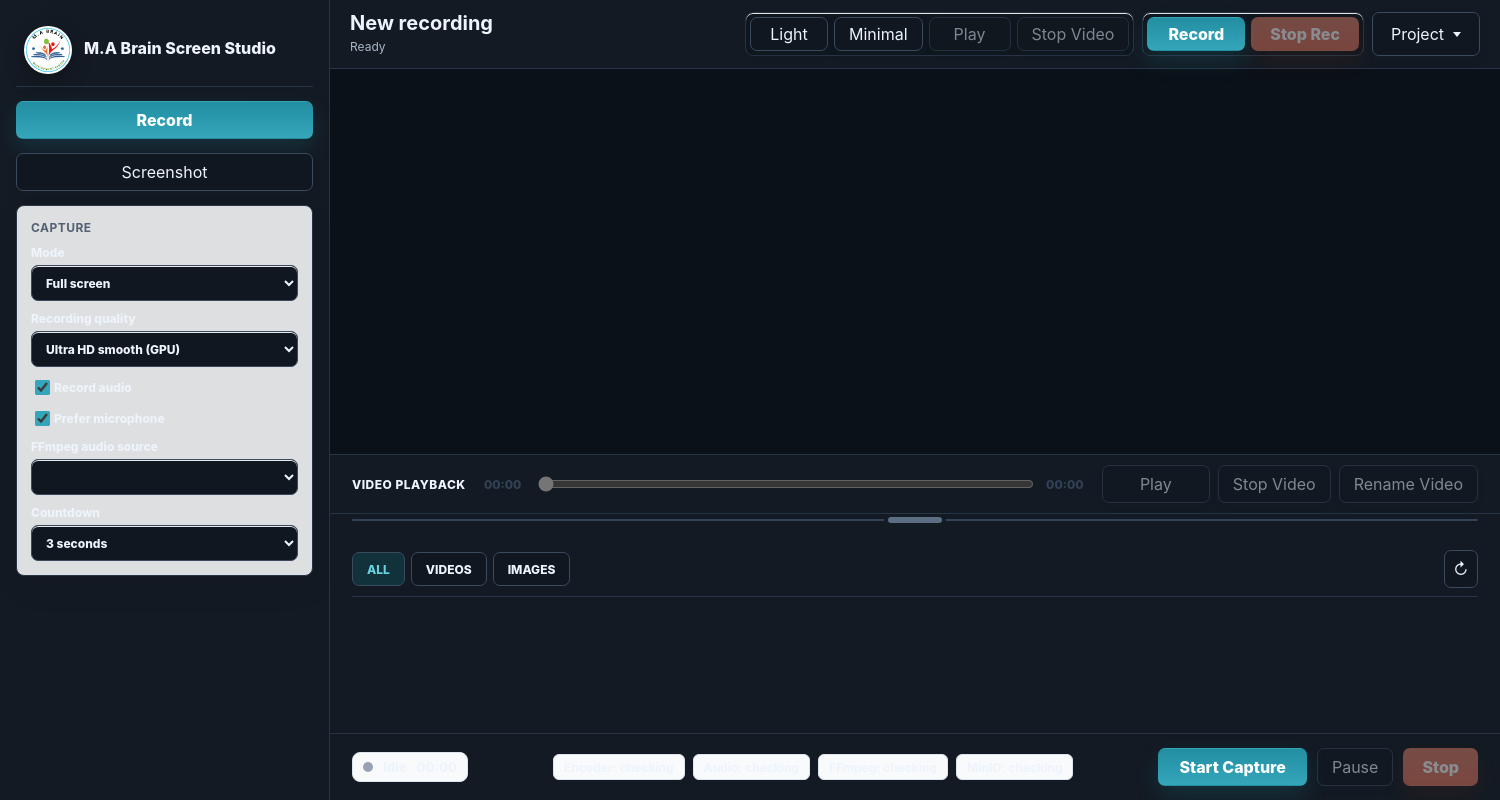
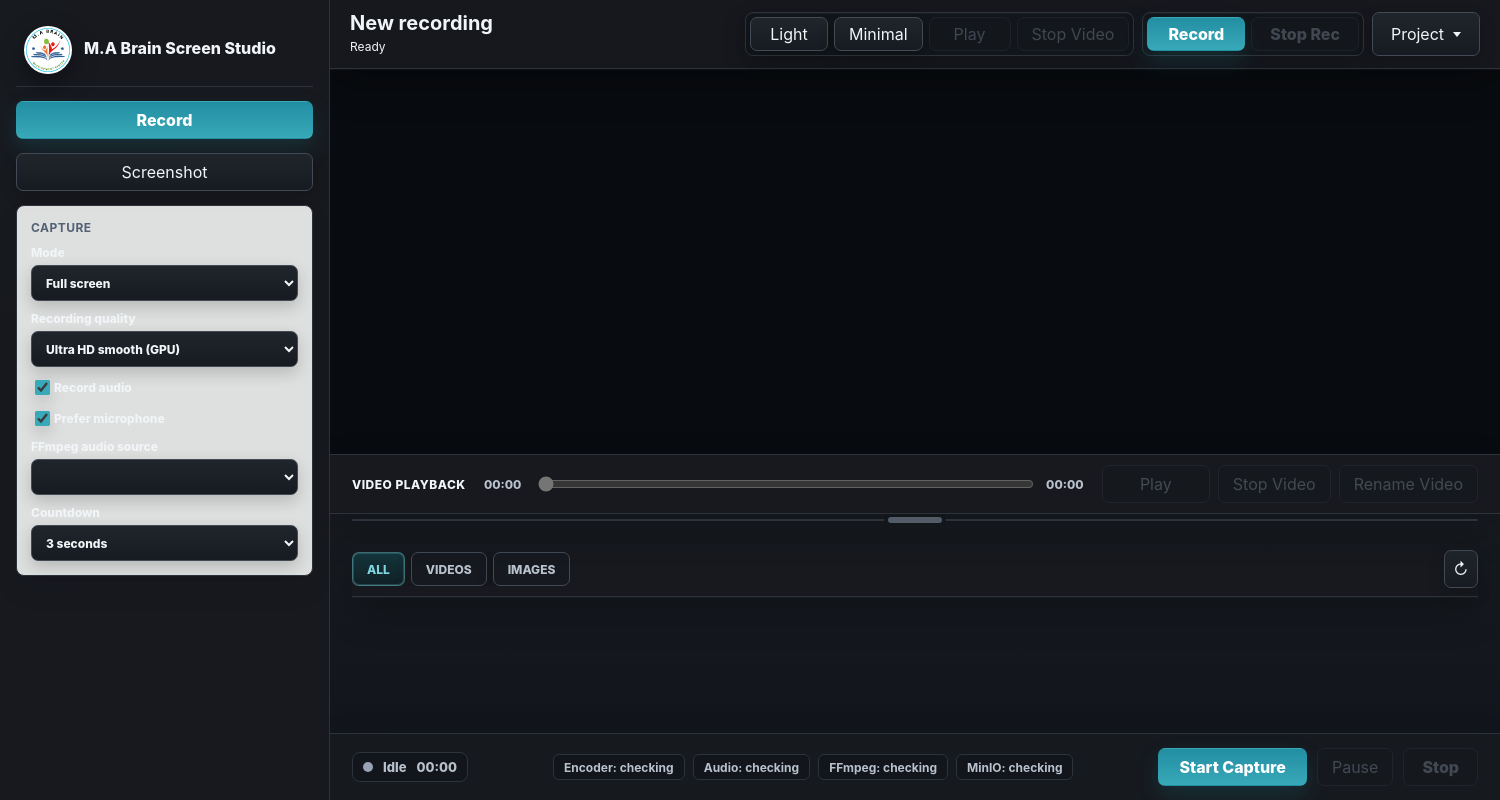
Before and after one commit to MABDC-admin/screenpal, an Electron app: page src/renderer/index.html in a window 1500 px wide. Both pictures are taken after a click on the button "Dark". Drawn offline with Linux system fonts and the light colour scheme; no server answers.

Commit message:
Polish dark mode surfaces

```diff
--- a/package.json
+++ b/package.json
@@ -1,6 +1,6 @@
 {
   "name": "screenpal-cleanroom-clone",
-  "version": "0.9.19",
+  "version": "0.9.20",
   "private": true,
   "description": "Production desktop screen recorder/editor built as a clean-room ScreenPal-style application.",
   "author": "MABDC",
--- a/src/renderer/styles.css
+++ b/src/renderer/styles.css
@@ -40,26 +40,26 @@ body {
 
 body.dark-theme {
   color-scheme: dark;
-  --surface: #141b24;
-  --surface-soft: #101720;
-  --surface-tint: #102b33;
-  --line: #273445;
-  --line-strong: #3a4a5f;
-  --ink: #eef4fb;
-  --muted: #a8b5c6;
-  --subtle: #738397;
-  --teal: #35a6ba;
-  --teal-dark: #67d3df;
-  --green: #4bbf91;
-  --amber: #d79a32;
-  --red: #e1745d;
-  --red-dark: #ff9a86;
-  --shadow-sm: 0 8px 22px rgba(0, 0, 0, 0.24);
-  --shadow-md: 0 20px 48px rgba(0, 0, 0, 0.32);
-  --shadow-lg: 0 28px 78px rgba(0, 0, 0, 0.38);
+  --surface: #171a1f;
+  --surface-soft: #111419;
+  --surface-tint: #10282c;
+  --line: #2c333b;
+  --line-strong: #414a55;
+  --ink: #f2f5f7;
+  --muted: #b8c1cc;
+  --subtle: #7f8a98;
+  --teal: #38a9b8;
+  --teal-dark: #7fd8df;
+  --green: #55c090;
+  --amber: #e0a447;
+  --red: #e88370;
+  --red-dark: #ffad9d;
+  --shadow-sm: 0 10px 28px rgba(0, 0, 0, 0.28);
+  --shadow-md: 0 22px 54px rgba(0, 0, 0, 0.38);
+  --shadow-lg: 0 32px 86px rgba(0, 0, 0, 0.48);
   background:
-    linear-gradient(90deg, rgba(53, 166, 186, 0.12), transparent 28%),
-    linear-gradient(180deg, #101720 0%, #0c121a 100%);
+    linear-gradient(90deg, rgba(56, 169, 184, 0.12), transparent 30%),
+    linear-gradient(180deg, #14171c 0%, #0d1014 100%);
 }
 
 body.mini-mode {
@@ -77,14 +77,16 @@ body.dark-theme .job-panel,
 body.dark-theme .project-browser-head,
 body.dark-theme .dialog-backdrop .text-dialog,
 body.dark-theme .minio-card {
-  background: rgba(20, 27, 36, 0.96);
+  background: rgba(23, 26, 31, 0.96);
   border-color: var(--line);
   color: var(--ink);
-  box-shadow: none;
+  box-shadow: 0 1px 0 rgba(255, 255, 255, 0.035), 0 16px 38px rgba(0, 0, 0, 0.2);
 }
 
 body.dark-theme .workspace {
-  background: linear-gradient(180deg, rgba(20, 27, 36, 0.5) 0%, rgba(12, 18, 26, 0.34) 100%);
+  background:
+    linear-gradient(180deg, rgba(18, 21, 26, 0.88) 0%, rgba(12, 15, 19, 0.96) 100%),
+    radial-gradient(circle at 82% 0%, rgba(56, 169, 184, 0.12), transparent 34%);
 }
 
 body.dark-theme .brand,
@@ -94,6 +96,7 @@ body.dark-theme .project-browser-head {
 
 body.dark-theme .brand h1,
 body.dark-theme .topbar h2,
+body.dark-theme #activeMeta,
 body.dark-theme .project-info strong,
 body.dark-theme label,
 body.dark-theme .panel-label,
@@ -105,7 +108,7 @@ body.dark-theme .project-tab.active {
 
 body.dark-theme .brand-mark {
   background: #ffffff;
-  box-shadow: 0 8px 20px rgba(0, 0, 0, 0.28);
+  box-shadow: 0 10px 26px rgba(0, 0, 0, 0.38);
 }
 
 body.dark-theme .secondary-action,
@@ -118,16 +121,30 @@ body.dark-theme .project-tab,
 body.dark-theme .project-more,
 body.dark-theme input,
 body.dark-theme select {
-  background: #101720;
+  background: linear-gradient(180deg, #20252c 0%, #171b21 100%);
   border-color: var(--line-strong);
   color: var(--ink);
+  box-shadow: 0 6px 16px rgba(0, 0, 0, 0.18);
+}
+
+body.dark-theme .secondary-action:disabled,
+body.dark-theme .danger-action:disabled,
+body.dark-theme .primary-action:disabled,
+body.dark-theme input:disabled,
+body.dark-theme select:disabled {
+  background: #15191f;
+  border-color: #2a3038;
+  color: #6e7987;
+  box-shadow: none;
 }
 
 body.dark-theme .secondary-action:not(:disabled):hover,
+body.dark-theme .icon-button:not(:disabled):hover,
 body.dark-theme .menu-action:not(:disabled):hover,
 body.dark-theme .project-tab.active,
 body.dark-theme .project-more:hover {
-  background: #12323b;
+  background: linear-gradient(180deg, #173a40 0%, #12272d 100%);
+  border-color: rgba(127, 216, 223, 0.42);
   color: var(--teal-dark);
 }
 
@@ -136,28 +153,107 @@ body.dark-theme .action-menu-panel,
 body.dark-theme .project-row,
 body.dark-theme .project-main,
 body.dark-theme .project-item {
-  background: rgba(16, 23, 32, 0.96);
+  background: rgba(18, 21, 26, 0.96);
   border-color: var(--line);
   color: var(--ink);
 }
 
+body.dark-theme .action-cluster {
+  box-shadow: inset 0 1px 0 rgba(255, 255, 255, 0.04), 0 10px 24px rgba(0, 0, 0, 0.18);
+}
+
+body.dark-theme .action-menu-panel {
+  box-shadow: var(--shadow-md);
+}
+
 body.dark-theme .project-row.active .project-main,
 body.dark-theme .project-main.active {
-  background: linear-gradient(180deg, #12323b 0%, #101720 100%);
-  box-shadow: inset 0 0 0 2px rgba(53, 166, 186, 0.34);
+  background: linear-gradient(180deg, rgba(22, 58, 64, 0.98) 0%, rgba(18, 25, 31, 0.98) 100%);
+  box-shadow: inset 0 0 0 2px rgba(127, 216, 223, 0.34);
+}
+
+body.dark-theme .project-row {
+  box-shadow: 0 10px 26px rgba(0, 0, 0, 0.2);
 }
 
 body.dark-theme .project-main:not(.active):hover {
-  background: #172332;
+  background: #1d232b;
+}
+
+body.dark-theme .stage {
+  background:
+    linear-gradient(90deg, rgba(255, 255, 255, 0.025) 1px, transparent 1px),
+    linear-gradient(180deg, rgba(255, 255, 255, 0.025) 1px, transparent 1px),
+    radial-gradient(circle at 50% 0%, #202731 0%, #10151c 48%, #080b0f 100%);
+  background-size: 28px 28px, 28px 28px, auto;
+}
+
+body.dark-theme #preview,
+body.dark-theme #imagePreview {
+  background: #080b0f;
+}
+
+body.dark-theme .playback-timeline span,
+body.dark-theme .project-info > span,
+body.dark-theme .project-item span,
+body.dark-theme .settings-head p,
+body.dark-theme .empty-state {
+  color: var(--muted);
+}
+
+body.dark-theme .record-status,
+body.dark-theme .health-strip span,
+body.dark-theme .settings-status {
+  background: #12161c;
+  border-color: var(--line);
+  color: var(--muted);
+}
+
+body.dark-theme .settings-dialog {
+  background: #171a1f;
+  border-color: var(--line);
+  box-shadow: var(--shadow-lg);
+}
+
+body.dark-theme .settings-head h2 {
+  color: var(--ink);
+}
+
+body.dark-theme .stage-actions,
+body.dark-theme .editor-panel,
+body.dark-theme .tools-panel {
+  background: rgba(20, 23, 28, 0.96);
+  border-color: var(--line);
+  color: var(--ink);
+}
+
+body.dark-theme .stage-actions .transport-group span,
+body.dark-theme .library-head h2 {
+  color: var(--muted);
+}
+
+body.dark-theme .project-browser {
+  background: linear-gradient(180deg, #171a1f 0%, #12161c 100%);
+}
+
+body.dark-theme .project-tab {
+  background: #161a20;
+  color: var(--muted);
+}
+
+body.dark-theme .project-tab.active {
+  background: linear-gradient(180deg, #14363d 0%, #101f24 100%);
+  color: var(--teal-dark);
+  box-shadow: inset 0 0 0 1px rgba(127, 216, 223, 0.2);
 }
 
 body.dark-theme .project-resize-handle::before {
-  background: #334258;
+  background: #343b45;
 }
 
 body.dark-theme .project-resize-handle::after {
-  background: #5c6e84;
-  box-shadow: 0 0 0 4px rgba(20, 27, 36, 0.94);
+  background: #606b78;
+  box-shadow: 0 0 0 4px rgba(23, 26, 31, 0.94);
 }
 
 body.dark-theme .project-thumb-empty,
```
Also changed, not shown: 1 other file.
